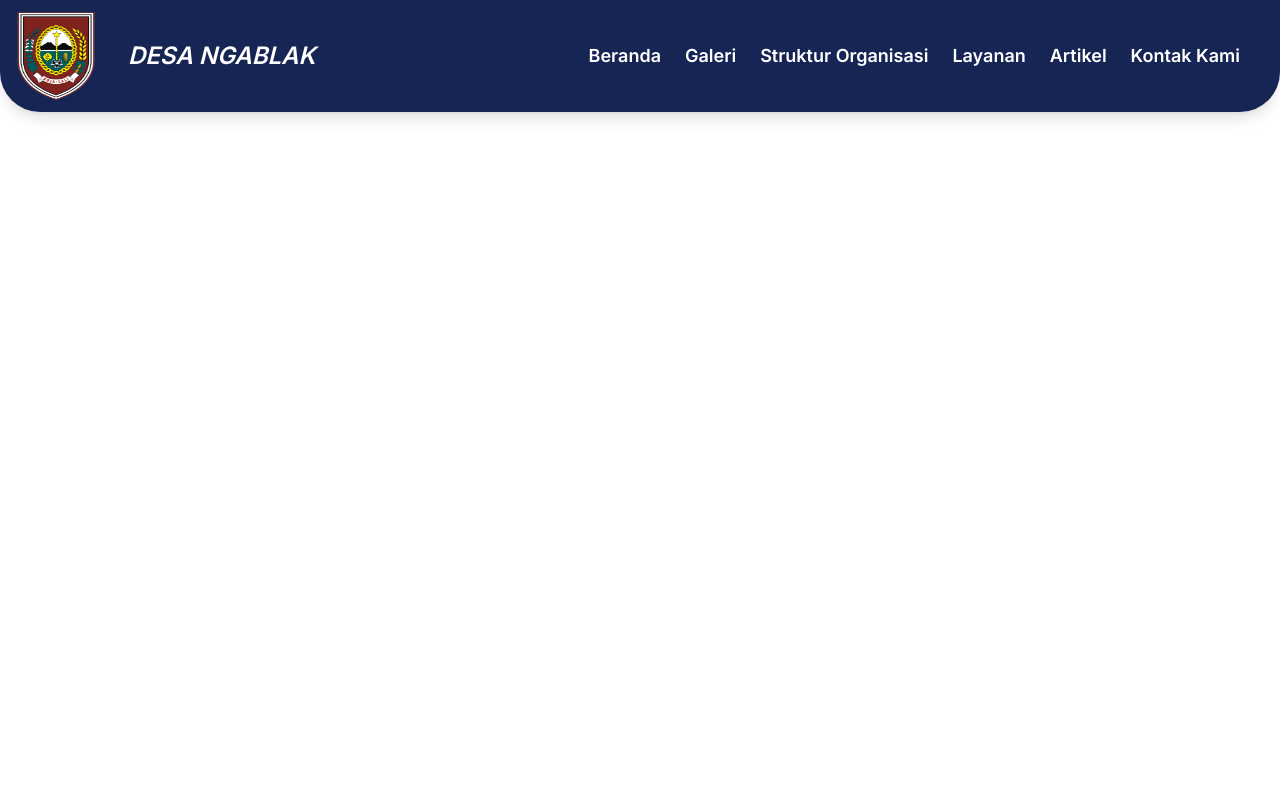
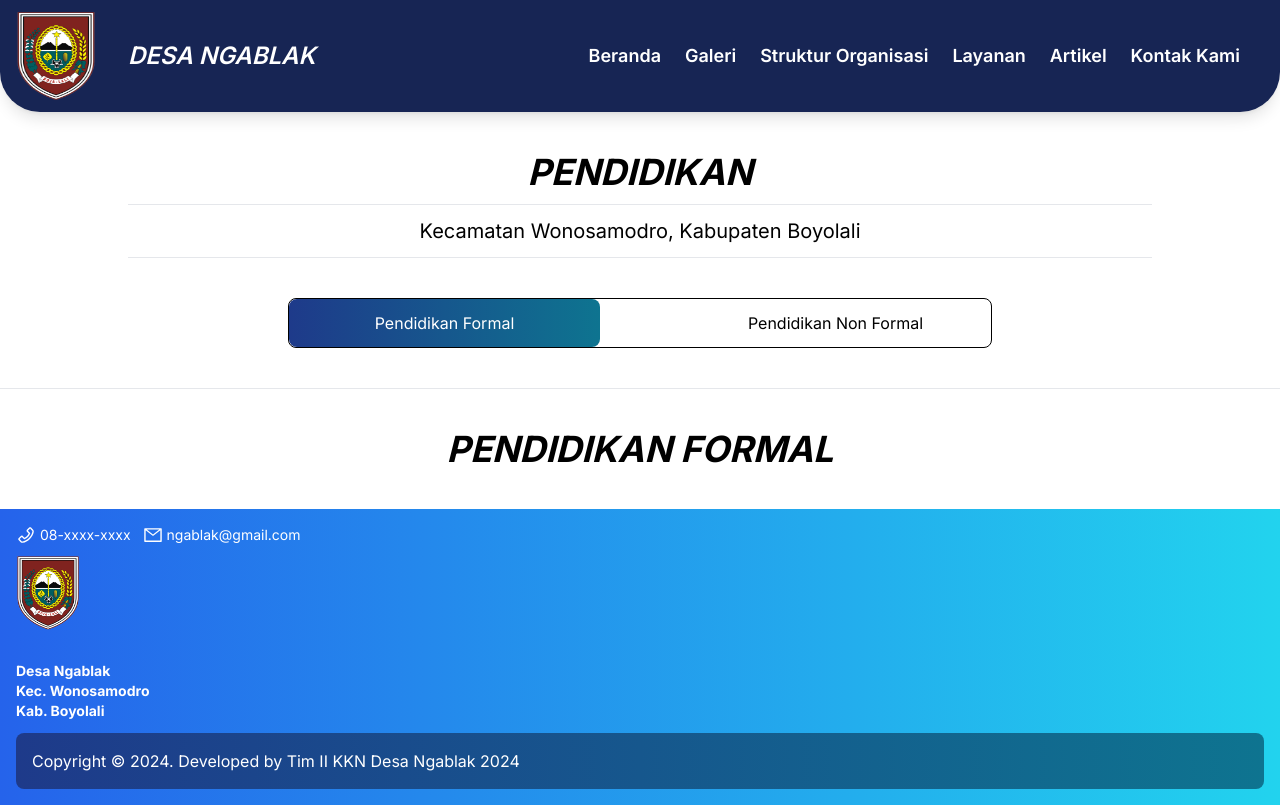
Before and after one commit to heronhoga/ngablak, a Next.js app: page /layanan/pendidikan in a window 1280 px wide. Built offline with nearby package versions, Linux system fonts and the light colour scheme.

Commit message:
feat:add switcher for pendidikan page

```diff
--- a/app/layanan/pendidikan/page.tsx
+++ b/app/layanan/pendidikan/page.tsx
@@ -1,11 +1,80 @@
-import React from "react";
+"use client";
+import React, { useState } from "react";
 import Navbar from "@/app/created-components/Navbar";
+import Footer from "@/app/created-components/Footer";
 
 function Pendidikan() {
+  const [activeSection, setActiveSection] = useState("formal");
+
   return (
     <div className="flex flex-col min-h-screen">
       {/* NAVBAR */}
       <Navbar />
+
+      {/* TITLE */}
+      <div id="title" className="mt-10">
+        <h1 className="text-center font-bold italic text-2xl md:text-3xl lg:text-4xl">
+          PENDIDIKAN
+        </h1>
+        <hr className="mx-4 md:mx-32 mt-3" />
+        <h2 className="mt-3 text-center text-sm md:text-lg lg:text-xl">
+          Kecamatan Wonosamodro, Kabupaten Boyolali
+        </h2>
+        <hr className="mx-4 md:mx-32 mt-3" />
+      </div>
+
+      {/* SWITCHER */}
+      <div
+        id="switcher"
+        className="mt-10 flex justify-center space-x-4 md:space-x-10 lg:space-x-20 border border-black rounded-lg text-center mx-4 md:mx-20 lg:mx-72 cursor-pointer"
+      >
+        <div
+          className={`p-3 flex-1 ${
+            activeSection === "formal"
+              ? "bg-gradient-to-r from-blue-900 to-cyan-700 text-white rounded-lg"
+              : ""
+          }`}
+          onClick={() => setActiveSection("formal")}
+        >
+          Pendidikan Formal
+        </div>
+        <div
+          className={`p-3 flex-1 ${
+            activeSection === "nonformal"
+              ? "bg-gradient-to-r from-blue-900 to-cyan-700 text-white rounded-lg"
+              : ""
+          }`}
+          onClick={() => setActiveSection("nonformal")}
+        >
+          Pendidikan Non Formal
+        </div>
+      </div>
+
+      {/* CONTENT */}
+      {activeSection === "formal" && (
+        <div id="pendidikan-formal" className="mt-10">
+          <hr className="mb-10" />
+          <h1 className="text-center font-bold italic text-2xl md:text-3xl lg:text-4xl">
+            PENDIDIKAN FORMAL
+          </h1>
+          {/* pendidikan formal content */}
+        </div>
+      )}
+
+      {activeSection === "nonformal" && (
+        <div id="pendidikan-nonformal" className="mt-10">
+          <hr className="mb-10" />
+          <h1 className="text-center font-bold italic text-2xl md:text-3xl lg:text-4xl">
+            PENDIDIKAN NON-FORMAL
+          </h1>
+          {/* pendidikan nonformal content */}
+        </div>
+      )}
+
+      {/* FOOTER */}
+      <div id="footer" className="mt-10">
+        <Footer />
+      </div>
     </div>
   );
 }
```
